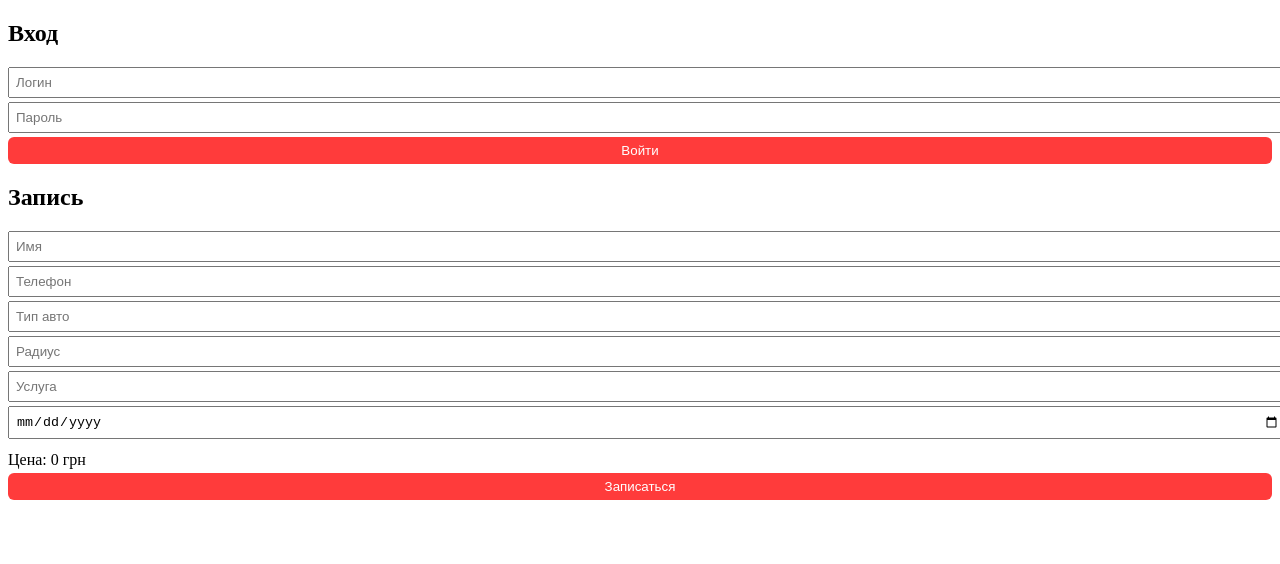
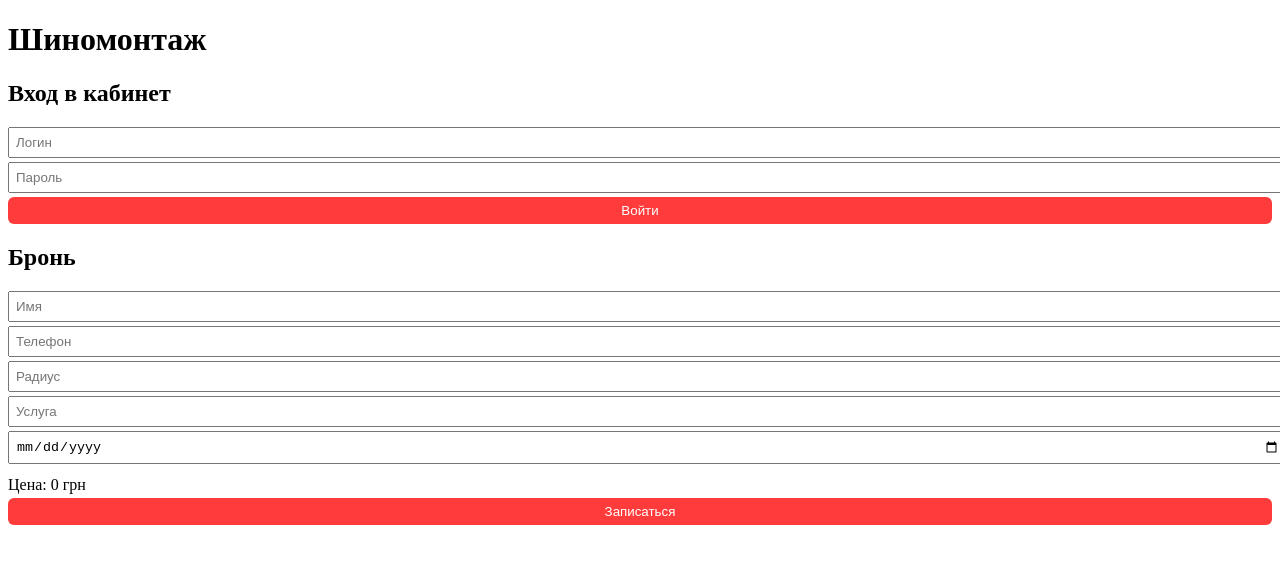
Before and after one commit to lllolll-2001/Shunonontagj, a plain HTML site: page public/index.html in a window 1280 px wide. Drawn offline with nearby package versions, Linux system fonts and the light colour scheme.

Commit message:
Update index.html

```diff
--- a/public/index.html
+++ b/public/index.html
@@ -9,11 +9,25 @@
 </head>
 <body>
 
+<h1>Шиномонтаж</h1>
+
 <div id="loginCard">
-  <h2>Вход</h2>
+  <h2>Вход в кабинет</h2>
   <input type="text" id="loginInput" placeholder="Логин">
   <input type="password" id="passwordInput" placeholder="Пароль">
   <button onclick="login()">Войти</button>
+</div>
+
+<div id="guestCard">
+  <h2>Бронь</h2>
+  <input type="text" id="guestName" placeholder="Имя">
+  <input type="text" id="guestPhone" placeholder="Телефон">
+  <input type="text" id="radiusSelect" placeholder="Радиус">
+  <input type="text" id="serviceSelect" placeholder="Услуга">
+  <input type="date" id="guestDate" min="">
+  <div id="timeButtons" class="time-buttons"></div>
+  <div>Цена: <span id="guestPrice">0</span> грн</div>
+  <button onclick="addGuestRecord()">Записаться</button>
 </div>
 
 <div id="bossCard" class="hidden">
@@ -30,19 +44,6 @@
   <div id="workerRecords"></div>
 </div>
 
-<div id="guestCard">
-  <h2>Запись</h2>
-  <input type="text" id="guestName" placeholder="Имя">
-  <input type="text" id="guestPhone" placeholder="Телефон">
-  <input type="text" id="guestCarType" placeholder="Тип авто">
-  <input type="text" id="radiusSelect" placeholder="Радиус">
-  <input type="text" id="serviceSelect" placeholder="Услуга">
-  <input type="date" id="guestDate" min="">
-  <div id="timeButtons" class="time-buttons"></div>
-  <div>Цена: <span id="guestPrice">0</span> грн</div>
-  <button onclick="addGuestRecord()">Записаться</button>
-</div>
-
 <script src="script.js"></script>
 </body>
 </html>
```
